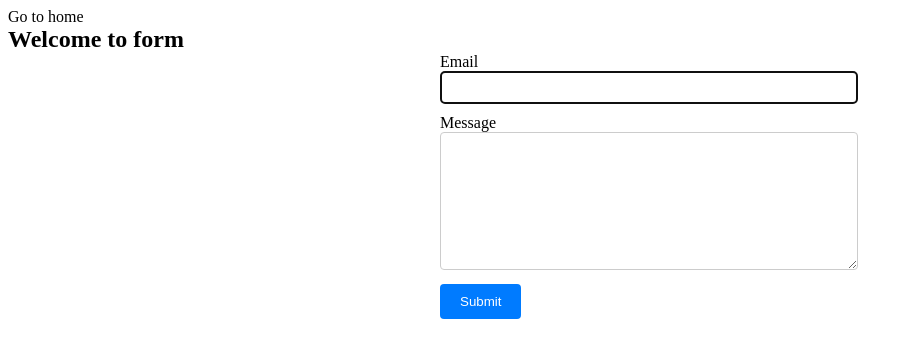
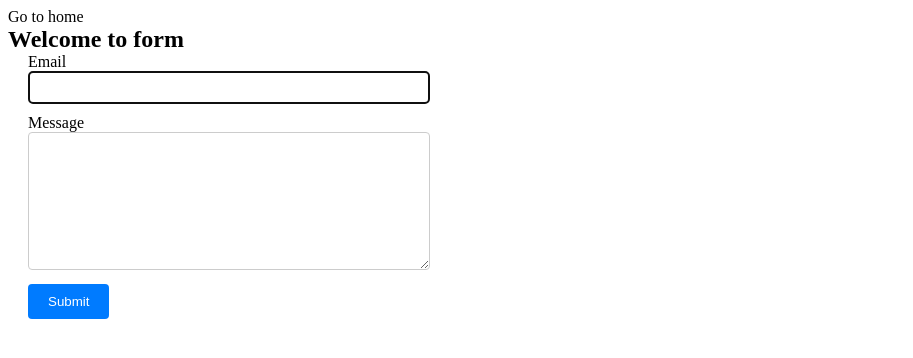
Before and after one commit to Makaka449/goit-js-hw-09, a website built with Vite: page src/2-form.html in a window 1280 px wide. Shown: the whole page, without its empty margins (0-913 px from the left). Built offline with nearby package versions, Linux system fonts and the light colour scheme.

Commit message:
Update styles.css

```diff
--- a/src/css/styles.css
+++ b/src/css/styles.css
@@ -10,6 +10,7 @@
 .feedback-form {
   max-width: 400px;
   margin: 0 auto;
+  margin-left: 20px;
 }
 
 .feedback-form label {
@@ -19,14 +20,14 @@
 
 .feedback-form input[type="email"],
 .feedback-form textarea {
-  width: 100%;
+  width: calc(100% - 16px);
   padding: 8px;
   border: 1px solid #ccc;
   border-radius: 4px;
 }
 
 .feedback-form textarea {
-  resize: vertical; /* Дозволяємо розширення в вертикальному напрямку */
+  resize: vertical;
 }
 
 .feedback-form button {
```
